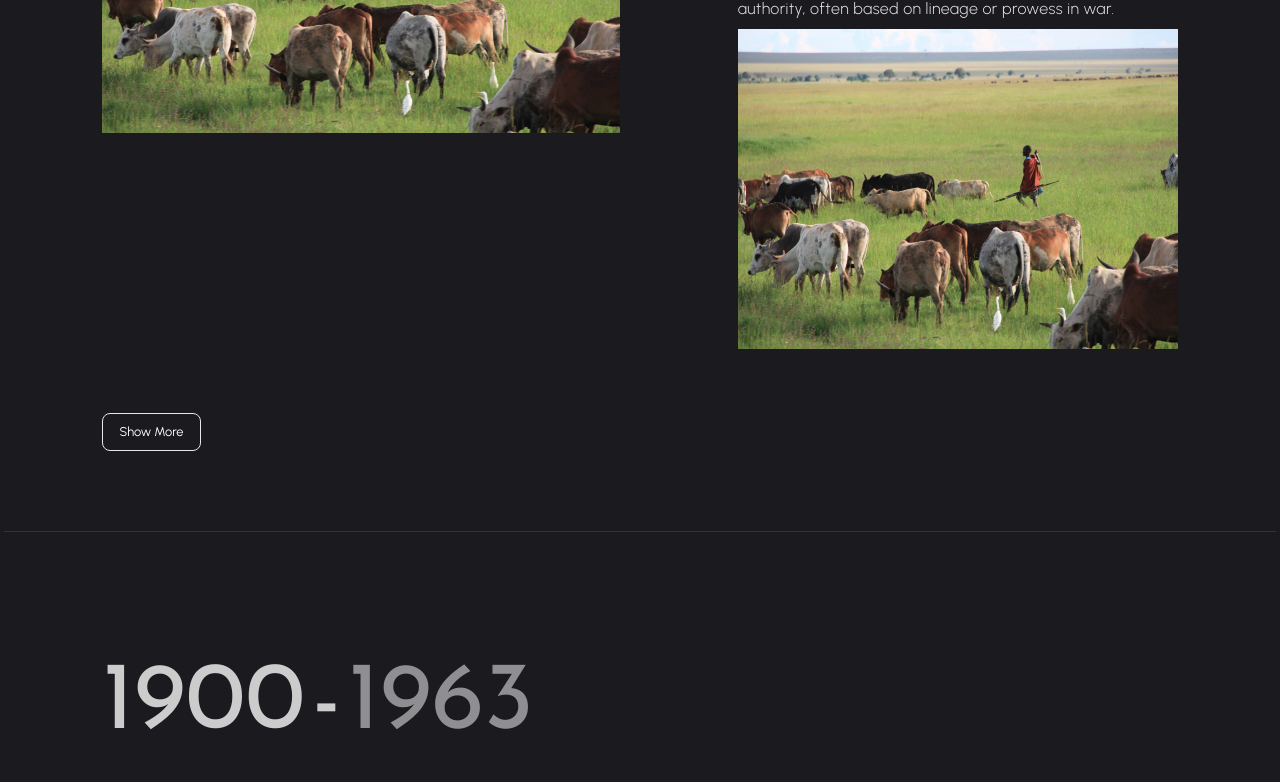
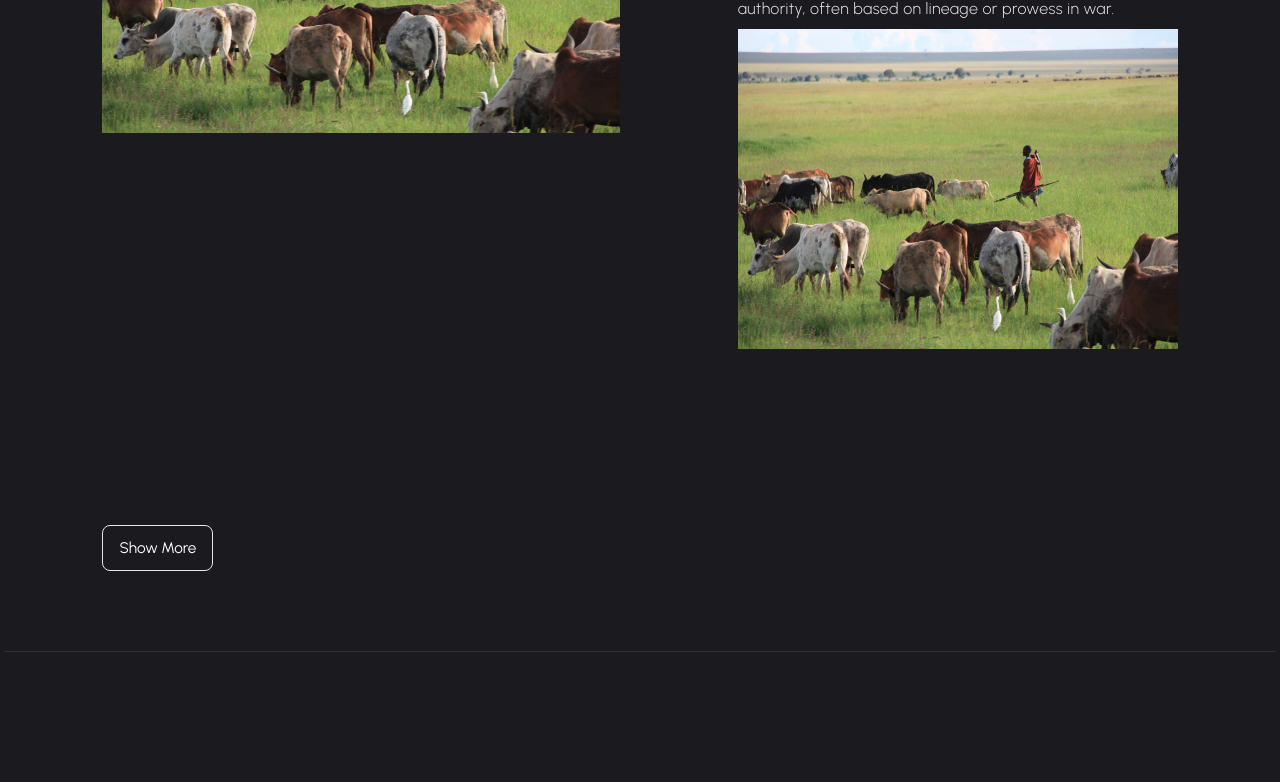
Before and after one commit to jmoseka/jamhuriday, a Next.js app: page / in a window 1280 px wide. Shown: the part 2000-2782 px from the top of the page. Built offline with nearby package versions, Linux system fonts and the light colour scheme.

Commit message:
fix button margins

```diff
--- a/app/globals.css
+++ b/app/globals.css
@@ -124,7 +124,9 @@ figcaption {
 }
 
 .button {
-  @apply py-2 px-4 border rounded-lg text-sm xl:text-[1vw] text-white w-fit;
+  @apply py-2 px-4 2xl:py-[1vw] 2xl:px-[1vw]
+   border rounded-lg 2xl:rounded-xl
+    text-sm md:text-lg xl:text-[1.2vw] text-white w-fit;
 }
 
 .footer-links {
--- a/app/page.js
+++ b/app/page.js
@@ -66,7 +66,7 @@ export default function Home() {
     <main className="flex min-h-screen bg-bgcolor
     flex-col items-center justify-between font-urban">
 
-      <section id='home' className="hero-section h-[100vh] w-full px-2">
+      <section id='home' className="hero-section h-[100vh] w-full px-2 pb-10">
         <div className='hero w-full pt-[35vh]
           text-center '>
           <h1 className='uppercase text-4xl md:text-5xl xl:text-7xl 2xl:text-[5vw]'>In the shadows of freedom</h1>
@@ -104,7 +104,7 @@ export default function Home() {
         <span></span>
       </div>
 
-      <section className='colonial-rule '>
+      <section >
 
 
         <div className='px-2 sm:px-[8vw]'>
--- a/components/PreSection.js
+++ b/components/PreSection.js
@@ -63,7 +63,8 @@ function PreSection() {
 
     return (
 
-        <div ref={contentRef} id="content" className="flex flex-col gap-16">
+        <div ref={contentRef} id="content" className="flex flex-col gap-16 md:gap-24 xl:gap-44">
+
             <div className="section-body grid gap-10 md:gap-y-20 md:grid-cols-2">
                 {items.slice(0, displayedItems).map((item, index) => (
                     <div
```
